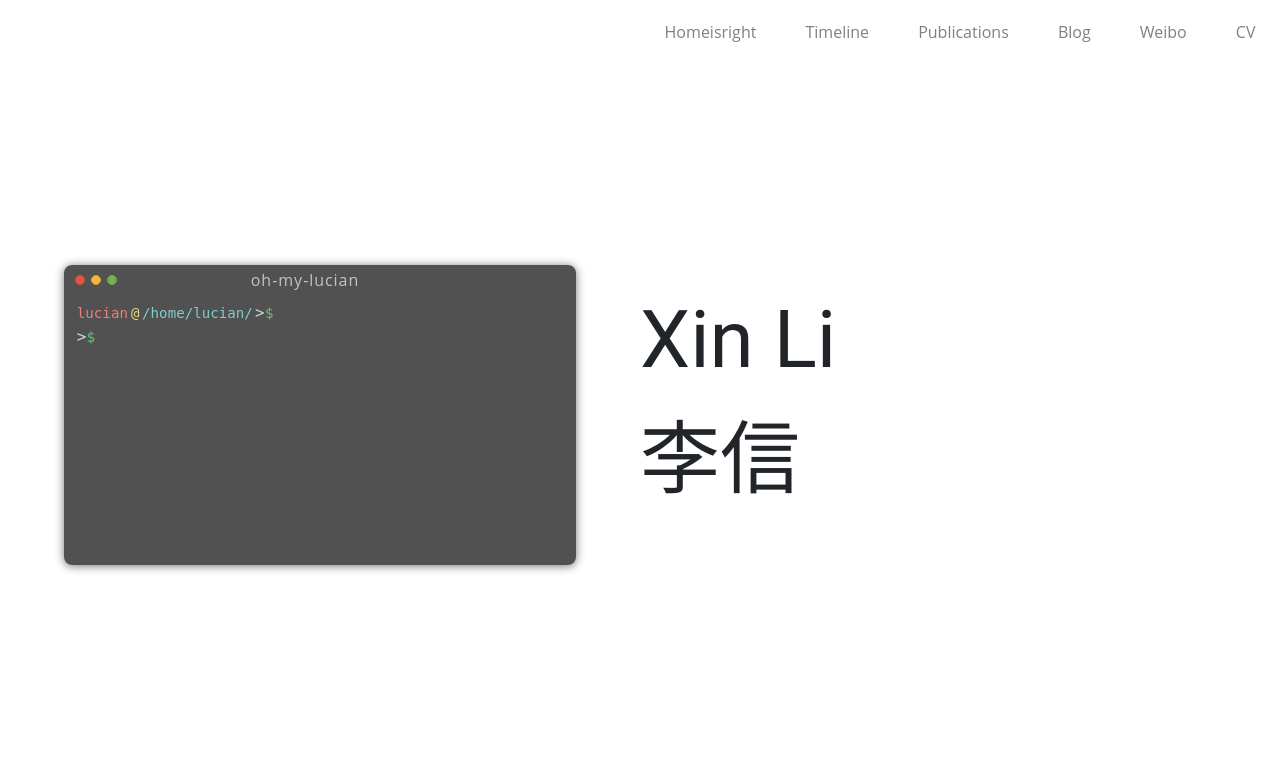
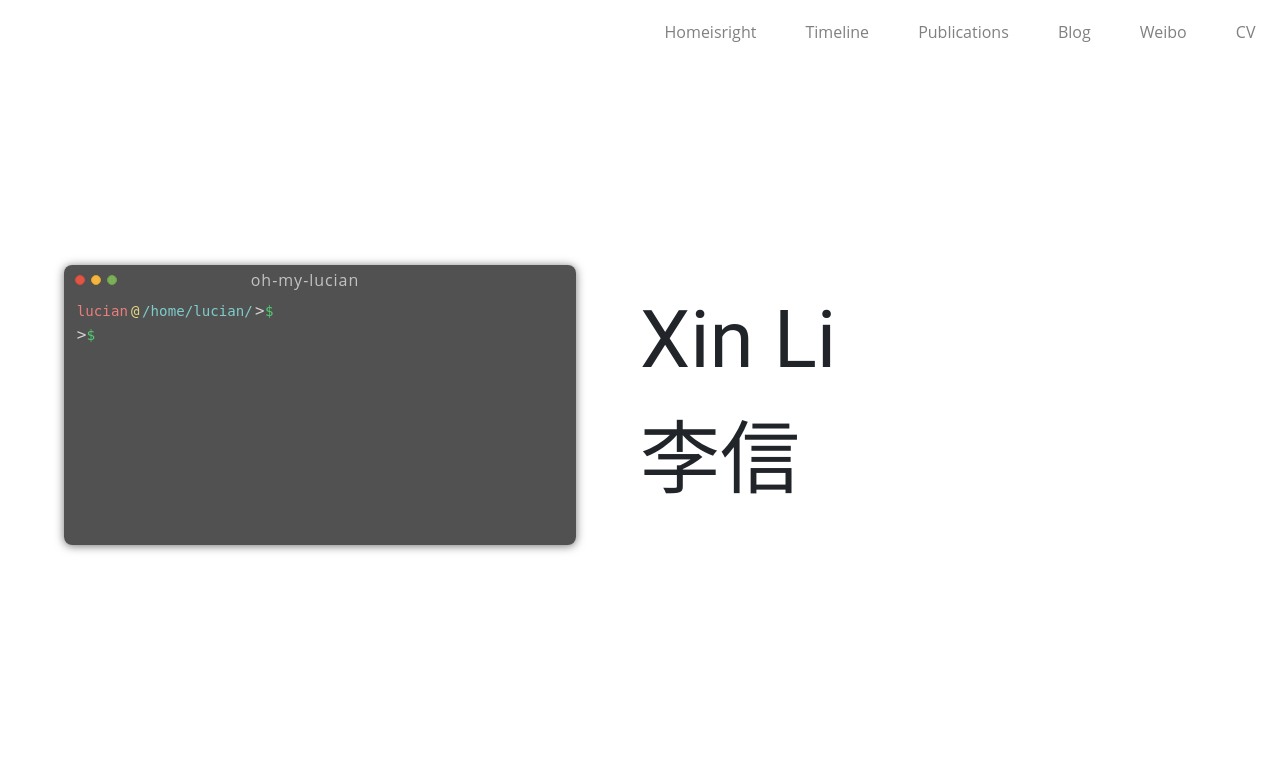
Before and after one commit to lucian-whu/xinli, a Flask app: page / in a window 1280 px wide. Shown: the top 771 px of the page. Run offline with Flask 2, Linux system fonts and the light colour scheme; some libraries are stand-ins or nearby versions.

Commit message:
css修改

```diff
--- a/static/css/basic_home.css
+++ b/static/css/basic_home.css
@@ -96,7 +96,7 @@ ul li a {
   position: relative;
   background: rgba(38, 38, 38, 0.8);
   width: 80%;
-  height: 300px;
+  height: 280px;
   border-radius: 8px;
   box-shadow: 0 1px 10px rgba(0, 0, 0, 0.55);
   margin: auto;
```
